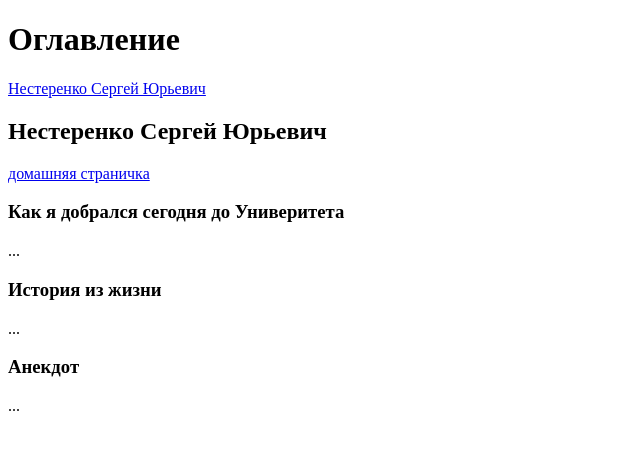
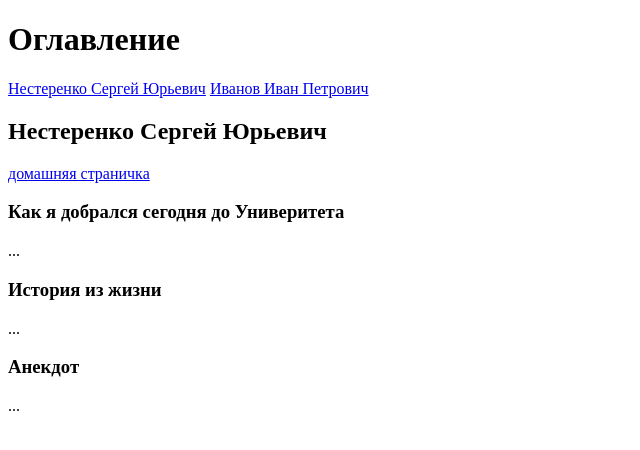
Before and after one commit to SU-Nesterenko/CommonWebSite_Lection, a plain HTML site: page index.htm in a window 1280 px wide. Shown: the whole page, without its empty margins (0-640 px from the left). Drawn offline with Linux system fonts and the light colour scheme.

Commit message:
Иванов И.П. Добавил свой пункт в меню

```diff
--- a/index.htm
+++ b/index.htm
@@ -7,6 +7,7 @@
         <h1>Оглавление</h1>
 
         <a HREF="#NesterenkoSergey">Нестеренко Сергей Юрьевич</a>
+        <a HREF="#IvanovIvan">Иванов Иван Петрович</a>
         <!-- Здесь необходимо добавить ссылку на свой раздел -->
 
 
```
Lines whose indentation alone changed are shown as unchanged.
